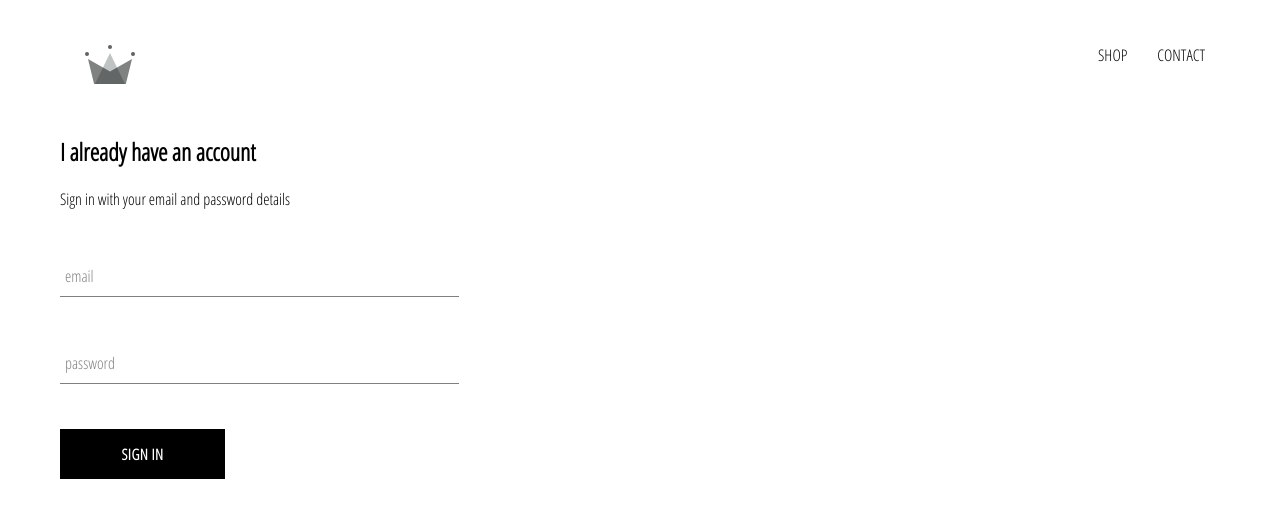
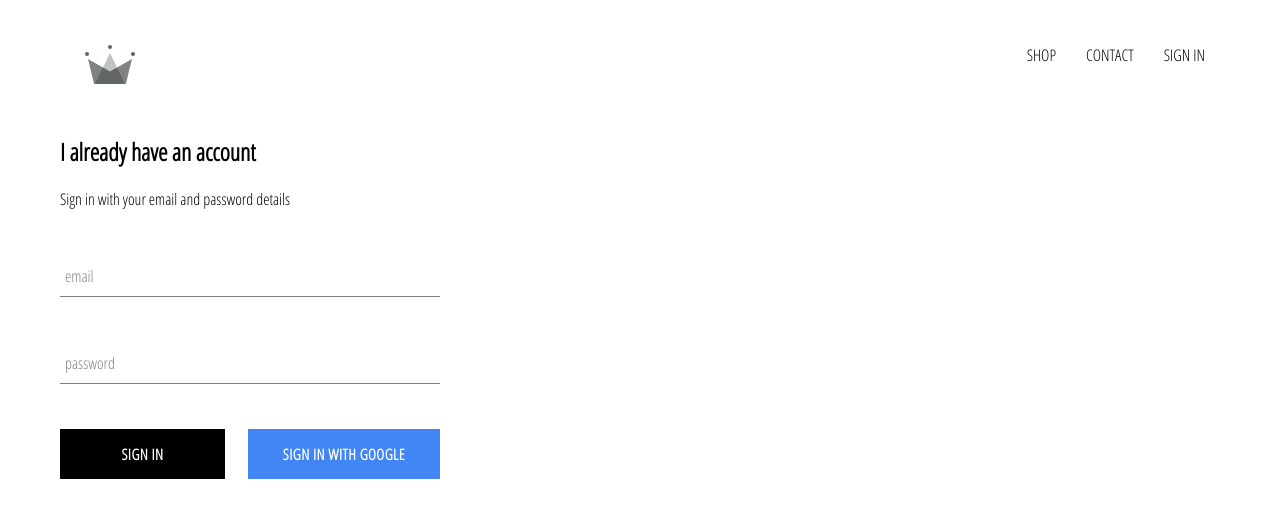
Before and after one commit to uzat/crwn, a React (Create React App) app: page /signin in a window 1280 px wide. Shown: the top 518 px of the page. Built offline with nearby package versions, Linux system fonts and the light colour scheme; no server answers.

Commit message:
integrated firebase into app, created sign in page with sign in component and sign in with google

```diff
--- a/package.json
+++ b/package.json
@@ -6,6 +6,7 @@
     "@testing-library/jest-dom": "^5.16.2",
     "@testing-library/react": "^12.1.3",
     "@testing-library/user-event": "^13.5.0",
+    "firebase": "^9.6.7",
     "node-sass": "^7.0.1",
     "react": "^17.0.2",
     "react-dom": "^17.0.2",
--- a/src/App.css
+++ b/src/App.css
@@ -7,3 +7,7 @@
     text-decoration: none;
     color: black;
 }
+
+* {
+    box-sizing: border-box;
+}
--- a/src/App.js
+++ b/src/App.js
@@ -1,15 +1,43 @@
+import React from 'react';
 import { Route, Switch } from 'react-router-dom';
+
 import './App.css';
 
+import Header from './components/header/header.component';
+import SignInAndSignUpPage from './pages/sign-in-and-sign-up/sign-in-and-sign-up.component';
 import HomePage from './pages/homepage/homepage.component';
 import ShopPage from './pages/shop/shop.component';
-import Header from './components/header/header.component';
-import SignInAndSignUpPage from './pages/sign-in-and-sign-up/sign-in-and-sign-up.component';
 
-function App() {
+import { auth } from './firebase/firebase.utils';
+
+
+class App extends React.Component {
+  constructor() {
+    super();
+
+    this.state = {
+      currentUser: null
+    }
+  }
+
+  unsubscribeFromAuth = null;
+
+  componentDidMount() {
+    this.unsubscribeFromAuth = auth.onAuthStateChanged(user => {
+      this.setState({ currentUser: user});
+
+      console.log(user);
+    });
+  }
+
+  componentWillUnmount() {
+    this.unsubscribeFromAuth();
+  }
+
+  render() {
     return (
       <div>
-      <Header />
+        <Header currentUser={this.state.currentUser}/>
         <Switch>
           <Route exact path='/' component={HomePage} />
           <Route path='/shop' component={ShopPage}/>
@@ -18,5 +46,6 @@
       </div>
     );
   }
+}
 
 export default App;
--- a/src/components/custom-button/custom-button.component.jsx
+++ b/src/components/custom-button/custom-button.component.jsx
@@ -2,8 +2,10 @@
 
 import './custom-button.styles.scss';
 
-const CustomButton= ({children, ...otherProps}) => (
-    <button className="custom-button" {...otherProps}>
+const CustomButton= ({children, isGoogleSignIn, ...otherProps}) => (
+    <button className={`${isGoogleSignIn ? 'google-sign-in' : ''} custom-button`}
+        {...otherProps}
+    >
         {children}
     </button>
 );
--- a/src/components/custom-button/custom-button.styles.scss
+++ b/src/components/custom-button/custom-button.styles.scss
@@ -19,4 +19,14 @@
       color: black;
       border: 1px solid black;
     }
+
+    &.google-sign-in {
+      background-color: #4285f4; // google blue
+      color: white;
+
+      &:hover {
+        background-color: #357ae8;
+        border: none;
+      }
+    }
   }
--- a/src/components/header/header.component.jsx
+++ b/src/components/header/header.component.jsx
@@ -4,9 +4,11 @@
 
 import './header.styles.scss';
 
-const Header = () => (
+import { auth } from '../../firebase/firebase.utils'
+
+const Header = ({currentUser}) => (
     <div className='header'>
-        <Link className='logo-container' to="/">
+        <Link className='logo-container' to='/'>
             <Logo className='logo' />
         </Link>
         <div className='options'>
@@ -16,6 +18,16 @@
             <Link className='option' to='/contact'>
                 CONTACT
             </Link>
+            {
+                currentUser ? (
+                <div className='option' onClick={() => auth.signOut()}>
+                    SIGN OUT
+                </div>
+                ) : (
+                <Link className='option' to='/signin'>
+                    SIGN IN
+                </Link>
+            )}
         </div>
     </div>
 )
--- a/src/components/header/header.styles.scss
+++ b/src/components/header/header.styles.scss
@@ -20,6 +20,7 @@
 
       .option {
         padding: 10px 15px;
+        cursor: pointer;
       }
     }
   }
--- a/src/components/sign-in/sign-in.component.jsx
+++ b/src/components/sign-in/sign-in.component.jsx
@@ -2,6 +2,8 @@
 
 import FormInput from "../form-input/form-input.component";
 import CustomButton from "../custom-button/custom-button.component";
+
+import { signInWithGoogle } from "../../firebase/firebase.utils";
 
 import './sign-in.styles.scss'
 
@@ -50,7 +52,13 @@
                         label='password'
                         required
                     />
-                    <CustomButton type='submit'> SIGN IN </CustomButton>
+                    <div className='buttons'>
+                        <CustomButton type='submit'> SIGN IN </CustomButton>
+                        <CustomButton onClick={signInWithGoogle} isGoogleSignIn>
+                            {''}
+                            Sign in with Google{''}
+                        </CustomButton>
+                    </div>
                 </form>
             </div>
         );
--- a/src/components/sign-in/sign-in.styles.scss
+++ b/src/components/sign-in/sign-in.styles.scss
@@ -1,9 +1,14 @@
 .sign-in {
-    width: 30vw;
+    width: 380px;
     display: flex;
     flex-direction: column;
 
     .title {
         margin: 10px 0;
     }
+
+    .buttons {
+        display: flex;
+        justify-content: space-between;
+    }
 }
--- /dev/null
+++ b/src/firebase/firebase.utils.js
@@ -0,0 +1,24 @@
+import firebase from 'firebase/compat/app';
+import 'firebase/compat/firestore';
+import 'firebase/compat/auth';
+
+const config = {
+    apiKey: "AIzaSyCMkbceU2xauXoDeWI0lRtCiWzkkIe-ccY",
+    authDomain: "crwn-db-beb72.firebaseapp.com",
+    projectId: "crwn-db-beb72",
+    storageBucket: "crwn-db-beb72.appspot.com",
+    messagingSenderId: "396437353657",
+    appId: "1:396437353657:web:6a5f8adfe4f5cb39f8d768",
+    measurementId: "G-5QVCEBYGLK"
+  };
+
+  firebase.initializeApp(config);
+
+  export const auth = firebase.auth();
+  export const firestore = firebase.firestore();
+
+  const provider = new firebase.auth.GoogleAuthProvider();
+  provider.setCustomParameters({ prompt: 'select_account' });
+  export const signInWithGoogle = () => auth.signInWithPopup(provider);
+
+  export default firebase;
```
Also changed, not shown: 2 other files (tests, documents, lock files or other folders). Lines whose indentation alone changed are shown as unchanged.
